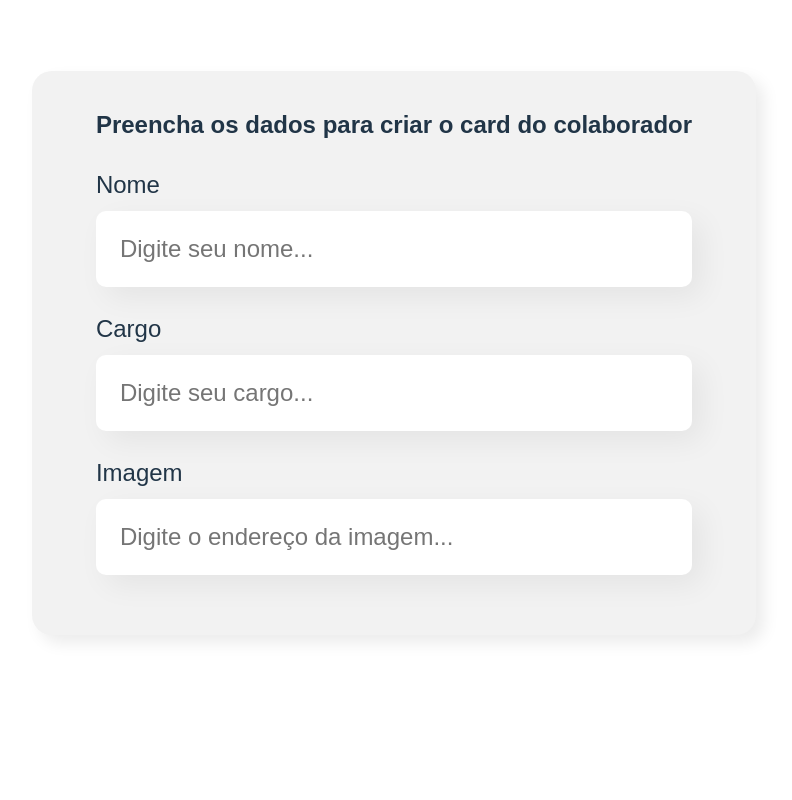
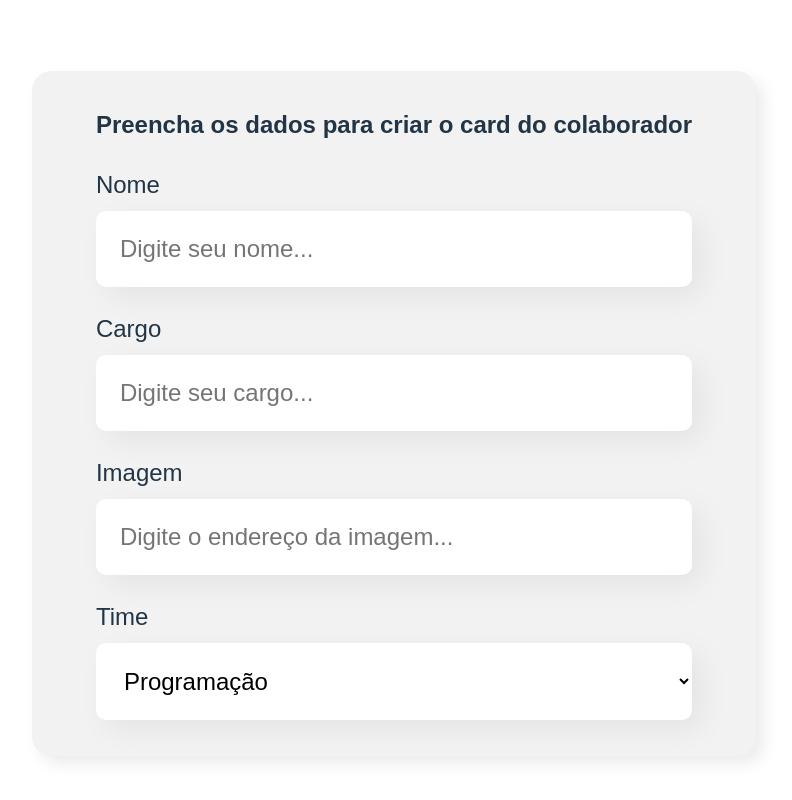
Before and after one commit to marceloguima/organo, a React (Vite) app: page / in a window 1280 px wide. Shown: the part 510-1310 px from the top of the page, without its empty margins (246-1038 px from the left). Before the commit the page ends 1225 px from the top, so only its background shows below. Built offline with nearby package versions, Linux system fonts and the light colour scheme.

Commit message:
Criando o input select

```diff
--- a/src/App.jsx
+++ b/src/App.jsx
@@ -1,11 +1,15 @@
 import Banner from "./componentes/Banner";
 import Formulario from "./componentes/Formulario";
+import ListaSuspensa from "./componentes/ListaSuspensa";
 
 function App() {
     return (
         <div className="App">
             <Banner />
             <Formulario />
+            {/* <ListaSuspensa /> */}
+
+
         </div>
     );
 }
--- a/src/componentes/Formulario/index.jsx
+++ b/src/componentes/Formulario/index.jsx
@@ -1,14 +1,25 @@
 import CampoTexto from "../CampoTexto";
-import './Formulario.css'
+import ListaSuspensa from "../ListaSuspensa";
+import "./Formulario.css";
 
 const Formulario = () => {
+    const times = [
+        "Programação",
+        "Front-End",
+        "Data Science",
+        "Devops",
+        "UX e Design",
+        "Mobile",
+        "Inovação e Gestão",
+    ];
     return (
         <section className="formulario">
             <form>
                 <h2>Preencha os dados para criar o card do colaborador</h2>
                 <CampoTexto label="Nome" placeholder="Digite seu nome" />
                 <CampoTexto label="Cargo" placeholder="Digite seu cargo" />
-                <CampoTexto label="Imagem" placeholder="Digite o endereço da imagem" />
+                <CampoTexto  label="Imagem"  placeholder="Digite o endereço da imagem"/>
+                 <ListaSuspensa label="Time" itens={times} />
             </form>
         </section>
     );
--- /dev/null
+++ b/src/componentes/ListaSuspensa/ListaSuspensa.css
@@ -0,0 +1,16 @@
+.lista-suspensa label {
+    display: block;
+    margin-bottom: 8px;
+    font-size: 24px;
+}
+
+.lista-suspensa select {
+    background-color: #FFF;
+    box-shadow: 10px 10px 30px rgba(0, 0, 0, 0.06);
+    width: 100%;
+    border: none;
+    font-size: 24px;
+    padding: 24px;
+    box-sizing: border-box;
+    border-radius: 10px;
+}
--- /dev/null
+++ b/src/componentes/ListaSuspensa/index.jsx
@@ -0,0 +1,16 @@
+import "./ListaSuspensa.css";
+
+const ListaSuspensa = (props) => {
+    console.log(props.itens);
+    return (
+        <div className="lista-suspensa">
+            <label>{props.label}</label>
+            <select>
+            {props.itens.map(item =>  <option key={item}>{item}</option>
+
+            )}
+            </select>
+        </div>
+    );
+};
+export default ListaSuspensa;
```
